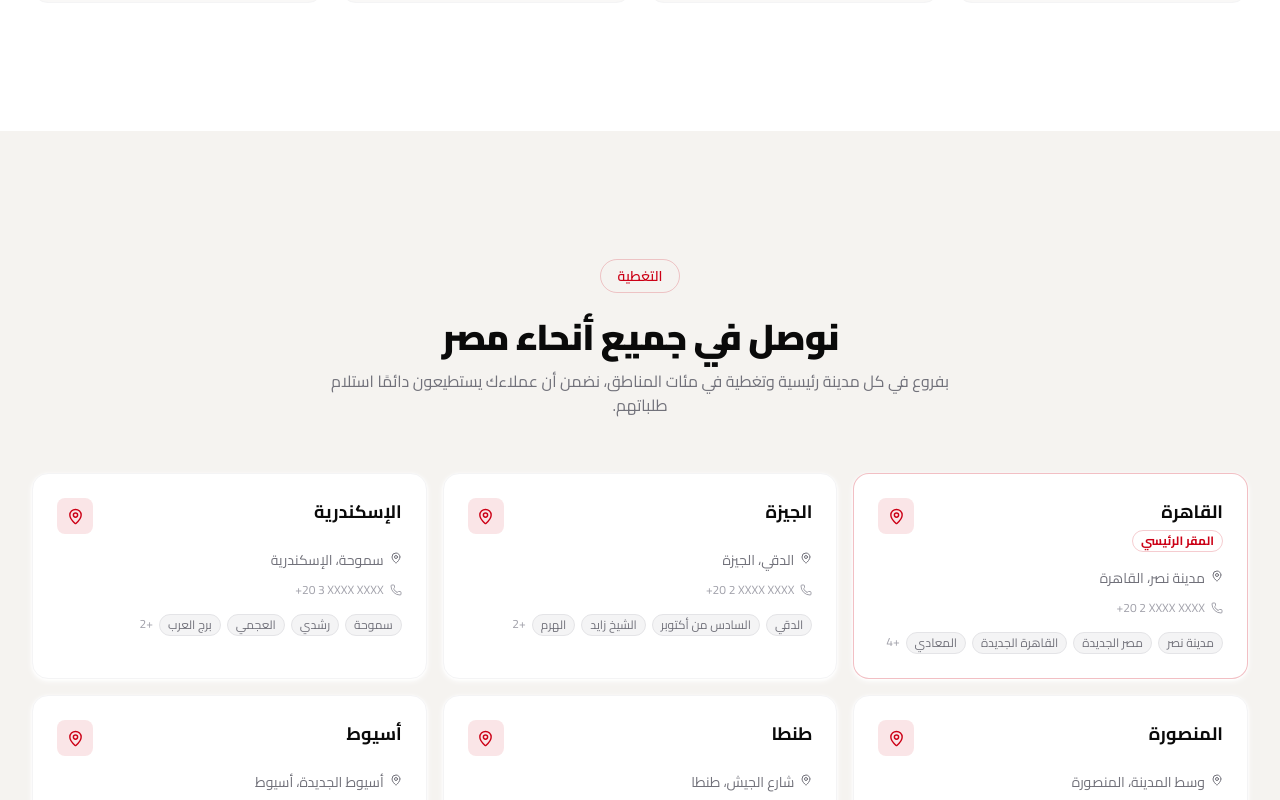
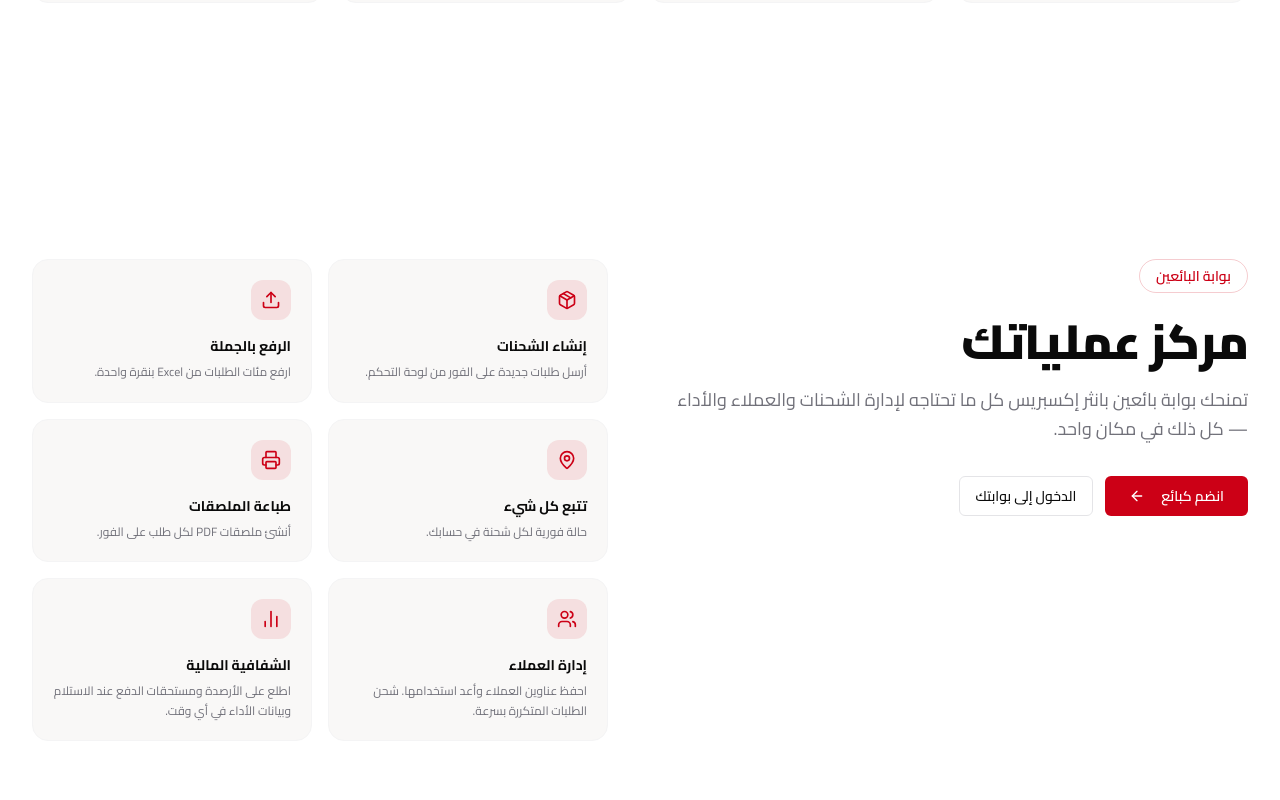
Before and after one commit to Abdelrahman-awad-hub/panther-landing, a Next.js app: page /ar in a window 1280 px wide. Shown: the part 3120-3920 px from the top of the page. Built offline with nearby package versions, Linux system fonts and the light colour scheme; no server answers.

Commit message:
remove covered areas section

```diff
--- a/app/[locale]/page.tsx
+++ b/app/[locale]/page.tsx
@@ -4,7 +4,6 @@ import { HeroSection } from '@/components/sections/Hero'
 import { AboutSection } from '@/components/sections/About'
 import { ServicesSection } from '@/components/sections/Services'
 import { ClientsSection } from '@/components/sections/Clients'
-import { BranchesSection } from '@/components/sections/Branches'
 import { SellerHighlightsSection } from '@/components/sections/SellerHighlights'
 import { LeadFormSection } from '@/components/sections/LeadForm'
 import { env } from '@/lib/env'
@@ -20,7 +19,6 @@ export default function HomePage() {
         <AboutSection />
         <ServicesSection />
         <ClientsSection />
-        <BranchesSection />
         <SellerHighlightsSection sellerPortalUrl={sellerPortalUrl} />
         <LeadFormSection />
       </main>
```
